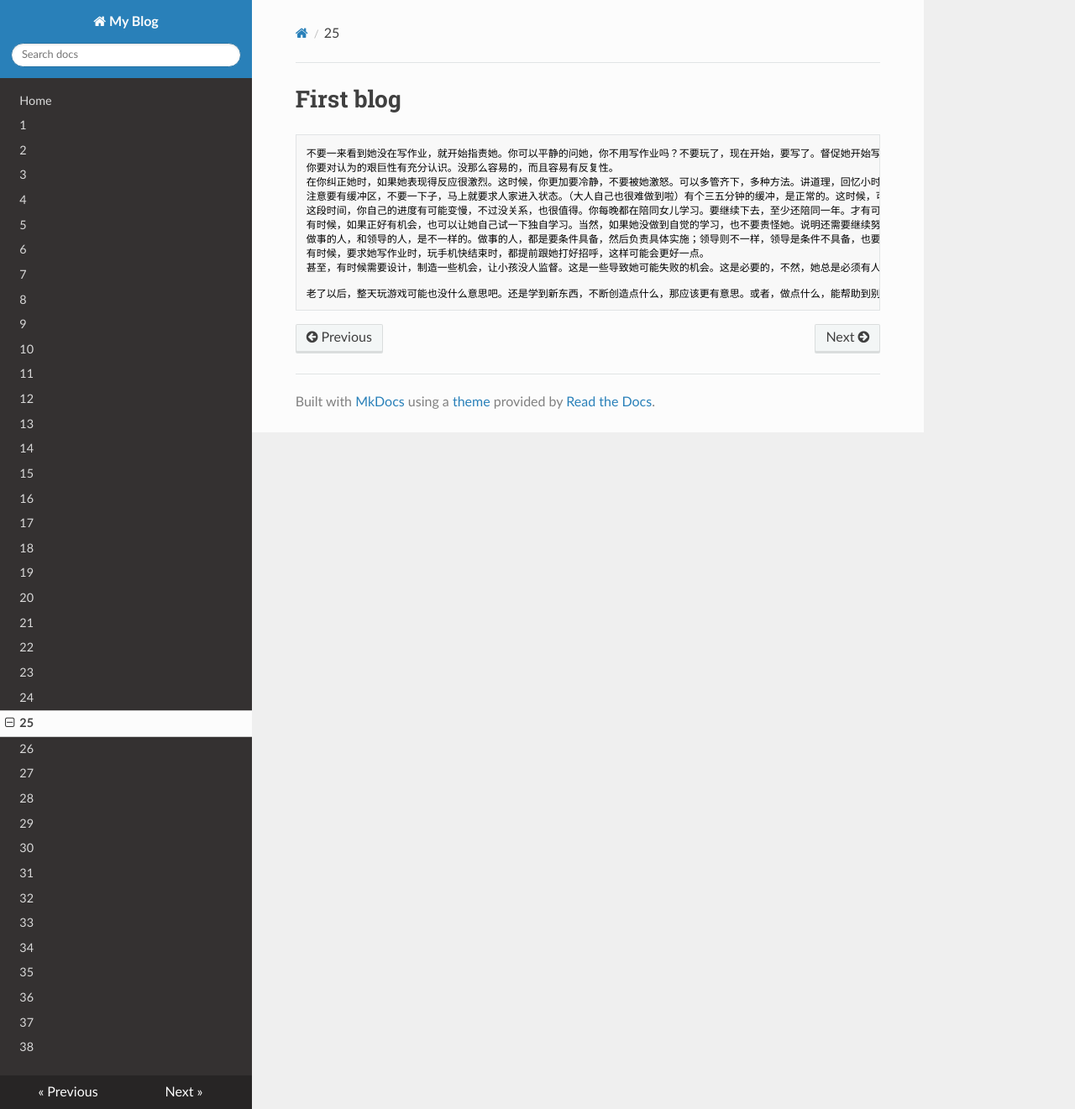
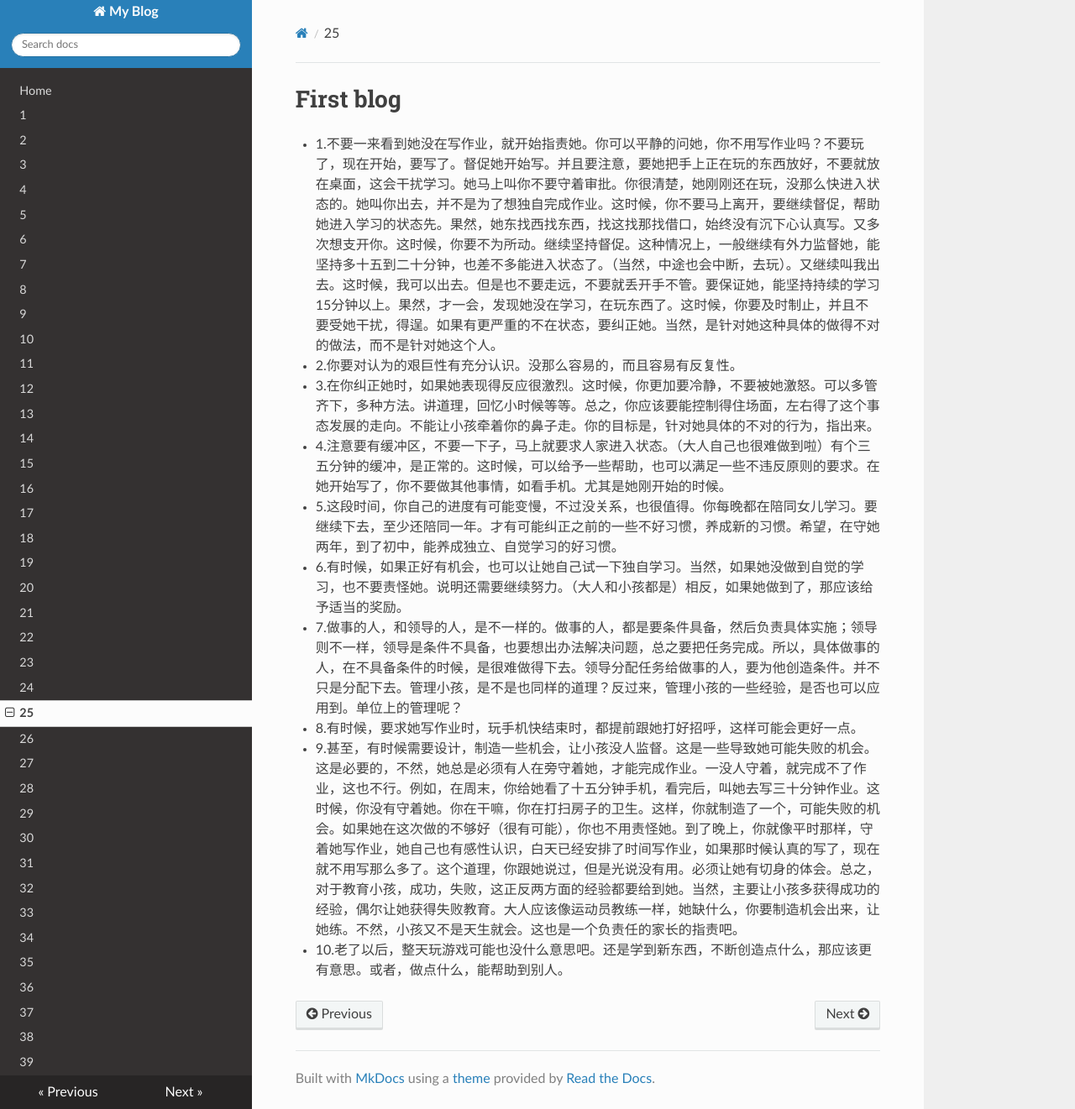
Before and after one commit to lizkca/theblog, an MkDocs documentation site: the page built from docs/25.md, in a window 1280 px wide and 1321 px high. Shown: the whole window at 84% size. Built offline with MkDocs 1.6.1, drawn with Linux system fonts in a browser that asks for light colours; nearby versions of some CDN libraries.

```diff
--- a/docs/25.md
+++ b/docs/25.md
@@ -1,12 +1,11 @@
 # First blog
-    不要一来看到她没在写作业，就开始指责她。你可以平静的问她，你不用写作业吗？不要玩了，现在开始，要写了。督促她开始写。并且要注意，要她把手上正在玩的东西放好，不要就放在桌面，这会干扰学习。她马上叫你不要守着审批。你很清楚，她刚刚还在玩，没那么快进入状态的。她叫你出去，并不是为了想独自完成作业。这时候，你不要马上离开，要继续督促，帮助她进入学习的状态先。果然，她东找西找东西，找这找那找借口，始终没有沉下心认真写。又多次想支开你。这时候，你要不为所动。继续坚持督促。这种情况上，一般继续有外力监督她，能坚持多十五到二十分钟，也差不多能进入状态了。（当然，中途也会中断，去玩）。又继续叫我出去。这时候，我可以出去。但是也不要走远，不要就丢开手不管。要保证她，能坚持持续的学习15分钟以上。果然，才一会，发现她没在学习，在玩东西了。这时候，你要及时制止，并且不要受她干扰，得逞。如果有更严重的不在状态，要纠正她。当然，是针对她这种具体的做得不对的做法，而不是针对她这个人。
-    你要对认为的艰巨性有充分认识。没那么容易的，而且容易有反复性。
-    在你纠正她时，如果她表现得反应很激烈。这时候，你更加要冷静，不要被她激怒。可以多管齐下，多种方法。讲道理，回忆小时候等等。总之，你应该要能控制得住场面，左右得了这个事态发展的走向。不能让小孩牵着你的鼻子走。你的目标是，针对她具体的不对的行为，指出来。
-    注意要有缓冲区，不要一下子，马上就要求人家进入状态。（大人自己也很难做到啦）有个三五分钟的缓冲，是正常的。这时候，可以给予一些帮助，也可以满足一些不违反原则的要求。在她开始写了，你不要做其他事情，如看手机。尤其是她刚开始的时候。
-    这段时间，你自己的进度有可能变慢，不过没关系，也很值得。你每晚都在陪同女儿学习。要继续下去，至少还陪同一年。才有可能纠正之前的一些不好习惯，养成新的习惯。希望，在守她两年，到了初中，能养成独立、自觉学习的好习惯。
-    有时候，如果正好有机会，也可以让她自己试一下独自学习。当然，如果她没做到自觉的学习，也不要责怪她。说明还需要继续努力。（大人和小孩都是）相反，如果她做到了，那应该给予适当的奖励。
-    做事的人，和领导的人，是不一样的。做事的人，都是要条件具备，然后负责具体实施；领导则不一样，领导是条件不具备，也要想出办法解决问题，总之要把任务完成。所以，具体做事的人，在不具备条件的时候，是很难做得下去。领导分配任务给做事的人，要为他创造条件。并不只是分配下去。管理小孩，是不是也同样的道理？反过来，管理小孩的一些经验，是否也可以应用到。单位上的管理呢？
-    有时候，要求她写作业时，玩手机快结束时，都提前跟她打好招呼，这样可能会更好一点。
-    甚至，有时候需要设计，制造一些机会，让小孩没人监督。这是一些导致她可能失败的机会。这是必要的，不然，她总是必须有人在旁守着她，才能完成作业。一没人守着，就完成不了作业，这也不行。例如，在周末，你给她看了十五分钟手机，看完后，叫她去写三十分钟作业。这时候，你没有守着她。你在干嘛，你在打扫房子的卫生。这样，你就制造了一个，可能失败的机会。如果她在这次做的不够好（很有可能），你也不用责怪她。到了晚上，你就像平时那样，守着她写作业，她自己也有感性认识，白天已经安排了时间写作业，如果那时候认真的写了，现在就不用写那么多了。这个道理，你跟她说过，但是光说没有用。必须让她有切身的体会。总之，对于教育小孩，成功，失败，这正反两方面的经验都要给到她。当然，主要让小孩多获得成功的经验，偶尔让她获得失败教育。大人应该像运动员教练一样，她缺什么，你要制造机会出来，让她练。不然，小孩又不是天生就会。这也是一个负责任的家长的指责吧。
-
-    老了以后，整天玩游戏可能也没什么意思吧。还是学到新东西，不断创造点什么，那应该更有意思。或者，做点什么，能帮助到别人。
+- 1.不要一来看到她没在写作业，就开始指责她。你可以平静的问她，你不用写作业吗？不要玩了，现在开始，要写了。督促她开始写。并且要注意，要她把手上正在玩的东西放好，不要就放在桌面，这会干扰学习。她马上叫你不要守着审批。你很清楚，她刚刚还在玩，没那么快进入状态的。她叫你出去，并不是为了想独自完成作业。这时候，你不要马上离开，要继续督促，帮助她进入学习的状态先。果然，她东找西找东西，找这找那找借口，始终没有沉下心认真写。又多次想支开你。这时候，你要不为所动。继续坚持督促。这种情况上，一般继续有外力监督她，能坚持多十五到二十分钟，也差不多能进入状态了。（当然，中途也会中断，去玩）。又继续叫我出去。这时候，我可以出去。但是也不要走远，不要就丢开手不管。要保证她，能坚持持续的学习15分钟以上。果然，才一会，发现她没在学习，在玩东西了。这时候，你要及时制止，并且不要受她干扰，得逞。如果有更严重的不在状态，要纠正她。当然，是针对她这种具体的做得不对的做法，而不是针对她这个人。
+- 2.你要对认为的艰巨性有充分认识。没那么容易的，而且容易有反复性。
+- 3.在你纠正她时，如果她表现得反应很激烈。这时候，你更加要冷静，不要被她激怒。可以多管齐下，多种方法。讲道理，回忆小时候等等。总之，你应该要能控制得住场面，左右得了这个事态发展的走向。不能让小孩牵着你的鼻子走。你的目标是，针对她具体的不对的行为，指出来。
+- 4.注意要有缓冲区，不要一下子，马上就要求人家进入状态。（大人自己也很难做到啦）有个三五分钟的缓冲，是正常的。这时候，可以给予一些帮助，也可以满足一些不违反原则的要求。在她开始写了，你不要做其他事情，如看手机。尤其是她刚开始的时候。
+- 5.这段时间，你自己的进度有可能变慢，不过没关系，也很值得。你每晚都在陪同女儿学习。要继续下去，至少还陪同一年。才有可能纠正之前的一些不好习惯，养成新的习惯。希望，在守她两年，到了初中，能养成独立、自觉学习的好习惯。
+- 6.有时候，如果正好有机会，也可以让她自己试一下独自学习。当然，如果她没做到自觉的学习，也不要责怪她。说明还需要继续努力。（大人和小孩都是）相反，如果她做到了，那应该给予适当的奖励。
+- 7.做事的人，和领导的人，是不一样的。做事的人，都是要条件具备，然后负责具体实施；领导则不一样，领导是条件不具备，也要想出办法解决问题，总之要把任务完成。所以，具体做事的人，在不具备条件的时候，是很难做得下去。领导分配任务给做事的人，要为他创造条件。并不只是分配下去。管理小孩，是不是也同样的道理？反过来，管理小孩的一些经验，是否也可以应用到。单位上的管理呢？
+- 8.有时候，要求她写作业时，玩手机快结束时，都提前跟她打好招呼，这样可能会更好一点。
+- 9.甚至，有时候需要设计，制造一些机会，让小孩没人监督。这是一些导致她可能失败的机会。这是必要的，不然，她总是必须有人在旁守着她，才能完成作业。一没人守着，就完成不了作业，这也不行。例如，在周末，你给她看了十五分钟手机，看完后，叫她去写三十分钟作业。这时候，你没有守着她。你在干嘛，你在打扫房子的卫生。这样，你就制造了一个，可能失败的机会。如果她在这次做的不够好（很有可能），你也不用责怪她。到了晚上，你就像平时那样，守着她写作业，她自己也有感性认识，白天已经安排了时间写作业，如果那时候认真的写了，现在就不用写那么多了。这个道理，你跟她说过，但是光说没有用。必须让她有切身的体会。总之，对于教育小孩，成功，失败，这正反两方面的经验都要给到她。当然，主要让小孩多获得成功的经验，偶尔让她获得失败教育。大人应该像运动员教练一样，她缺什么，你要制造机会出来，让她练。不然，小孩又不是天生就会。这也是一个负责任的家长的指责吧。
+- 10.老了以后，整天玩游戏可能也没什么意思吧。还是学到新东西，不断创造点什么，那应该更有意思。或者，做点什么，能帮助到别人。
--- a/mkdocs.yml
+++ b/mkdocs.yml
@@ -39,4 +39,5 @@ nav:
     - 36: 36.md
     - 37: 37.md
     - 38: 38.md
+    - 39: 39.md
 theme: readthedocs
```
Also changed, not shown: docs/12.md (+3 -3 lines), docs/13.md (+7 -7 lines), docs/20.md (+1 -1 lines), docs/24.md (+3 -5 lines), docs/39.md (added, +7 -0 lines).
